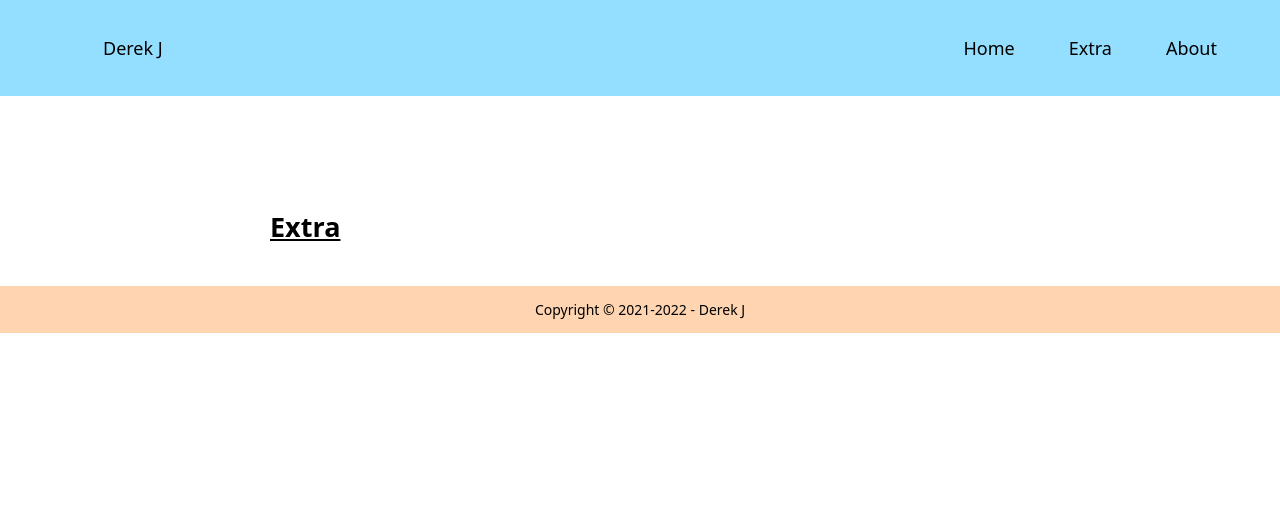
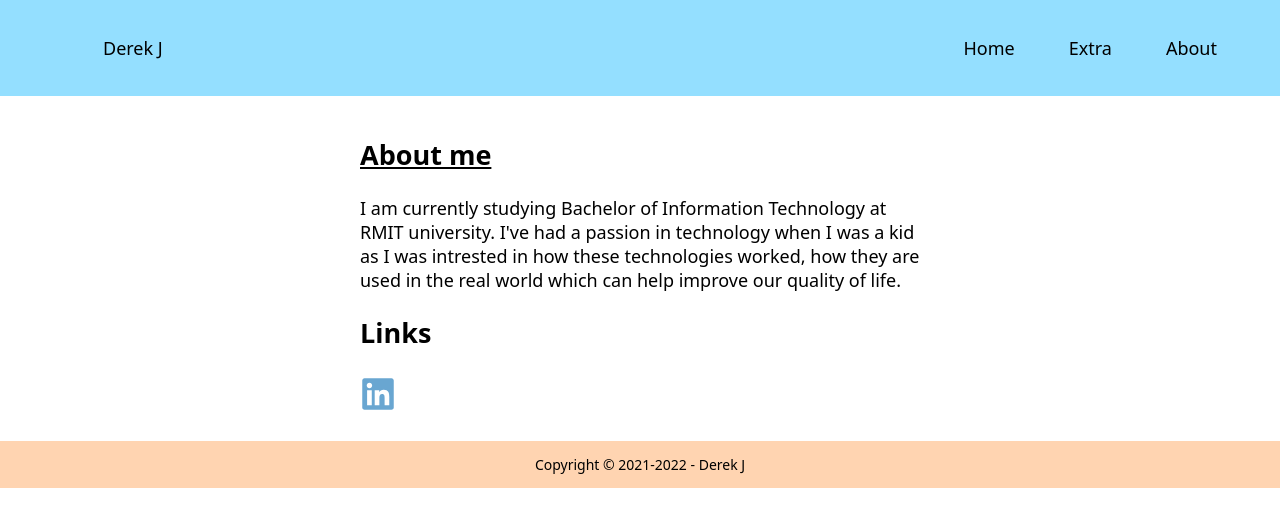
Before and after one commit to derekJ25/personal-website, a React (Create React App) app: page /about in a window 1280 px wide. Shown: the top 526 px of the page. Built offline with nearby package versions, Linux system fonts and the light colour scheme.

Commit message:
fixed styling for home page & progress on about

```diff
--- a/package.json
+++ b/package.json
@@ -8,6 +8,7 @@
     "@testing-library/user-event": "^13.5.0",
     "react": "^18.2.0",
     "react-dom": "^18.2.0",
+    "react-icons": "^4.6.0",
     "react-router-dom": "^6.4.3",
     "react-scripts": "5.0.1",
     "web-vitals": "^2.1.4"
--- a/src/App.js
+++ b/src/App.js
@@ -11,8 +11,8 @@ function App() {
       <NavBar />
       <Routes>
         <Route path="/" element={<HomePage />} />
-        <Route path="/extra" element={<AboutPage />} />
-        <Route path="/about" element={<ExtraPage />} />
+        <Route path="/extra" element={<ExtraPage />} />
+        <Route path="/about" element={<AboutPage />} />
       </Routes>
       <BottomNavBar />
     </div>
--- a/src/pages/About.js
+++ b/src/pages/About.js
@@ -1,10 +1,35 @@
+import React from "react";
 import ContentCard from "../components/content-card";
+import { FaLinkedin } from "react-icons/fa";
 
 const AboutPage = () => {
-    return (
-        <div className='content'>
-            <ContentCard title="About me" />
-        </div>
-    );
-}
+  return (
+    <div className="content">
+      <ContentCard
+        title="About me"
+        content="I am currently studying Bachelor of Information Technology at RMIT
+          university. I've had a passion in technology when I was a kid as I was
+          intrested in how these technologies worked, how they are used in the
+          real world which can help improve our quality of life."
+      />
+
+      <div>
+        <h2>Links</h2>
+        <a className="about-links" href="//www.google.com">
+          <FaLinkedin />
+        </a>
+      </div>
+
+      {/* <div className="content-section">
+        <h2>About me</h2>
+        <p>
+          I am currently studying Bachelor of Information Technology at RMIT
+          university. I've had a passion in technology when I was a kid as I was
+          intrested in how these technologies worked, how they are used in the
+          real world which can help improve our quality of life.
+        </p>
+      </div> */}
+    </div>
+  );
+};
 export default AboutPage;
--- a/src/pages/Home.js
+++ b/src/pages/Home.js
@@ -10,7 +10,7 @@ const HomePage = () => {
         imgsrc={bird}
         alttext="bird.jpg"
         title="Welcome!"
-        content="Hi! I'm Derek and this is just a personal website I have created during my spare time. This is just a sample which is ran locally as of right now"
+        content="Hello! I'm Derek and this is just a personal website I have created during my spare time. This is just a sample which is ran locally as of right now."
       />
 
       <div className="content">
--- a/src/styles/styles.css
+++ b/src/styles/styles.css
@@ -50,7 +50,7 @@ body {
     float: left;
   }
   .content {
-    padding: 5em 15em 1em 15em;
+    padding: 1em 20em;
     font-weight: 400;
   }
   .content-section h2 {
@@ -58,7 +58,11 @@ body {
     text-decoration: underline;
   }
   .content-card {
-    margin: 0 0 4em 0;
+    margin: 0 0 2em 0;
+  }
+  .about-links {
+    color: #69a6d1;
+    font-size: 2em;
   }
 
   /* Bottom navigation bar */
```
Also changed, not shown: 1 other file (tests, documents, lock files or other folders).
